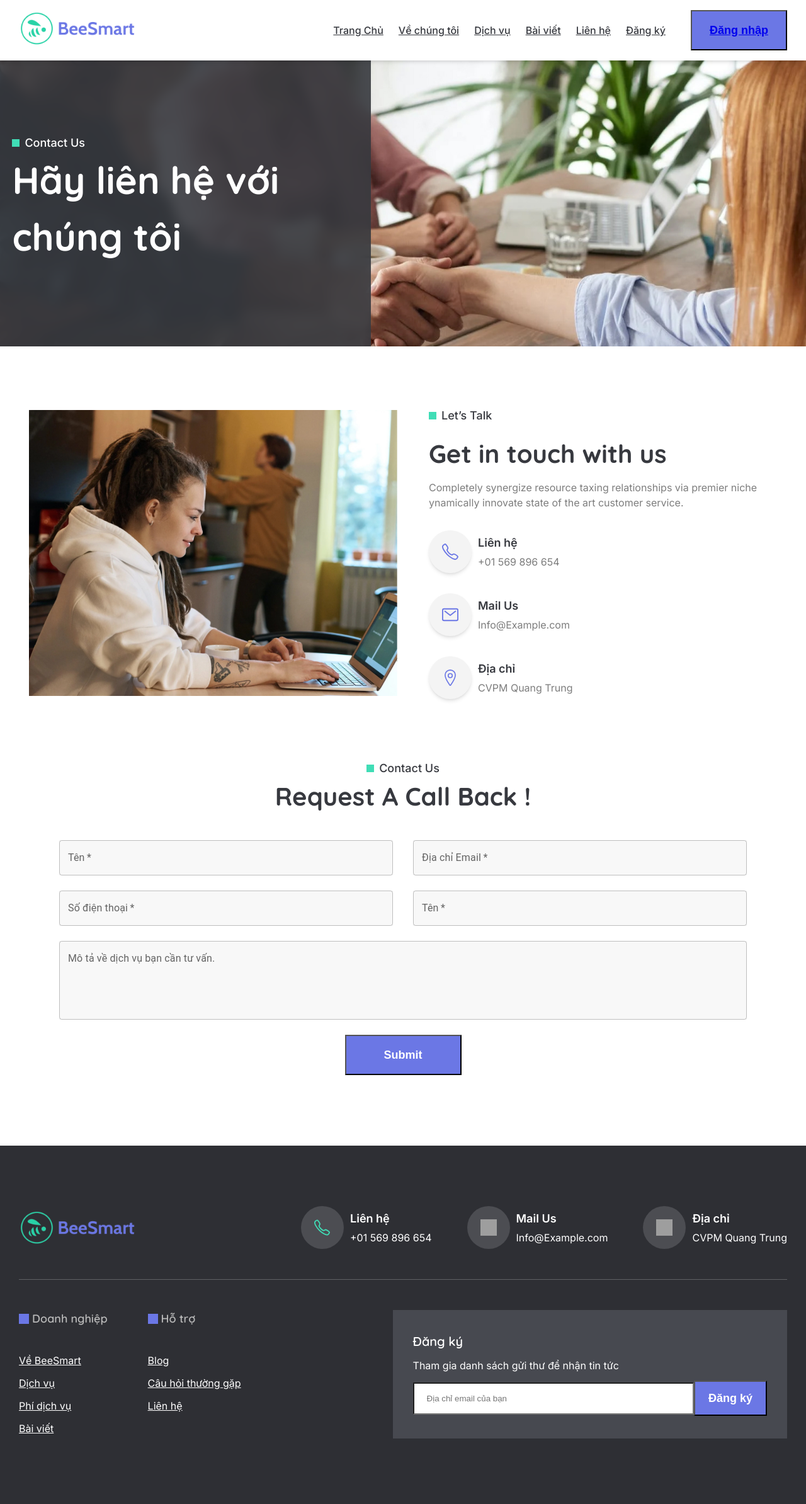
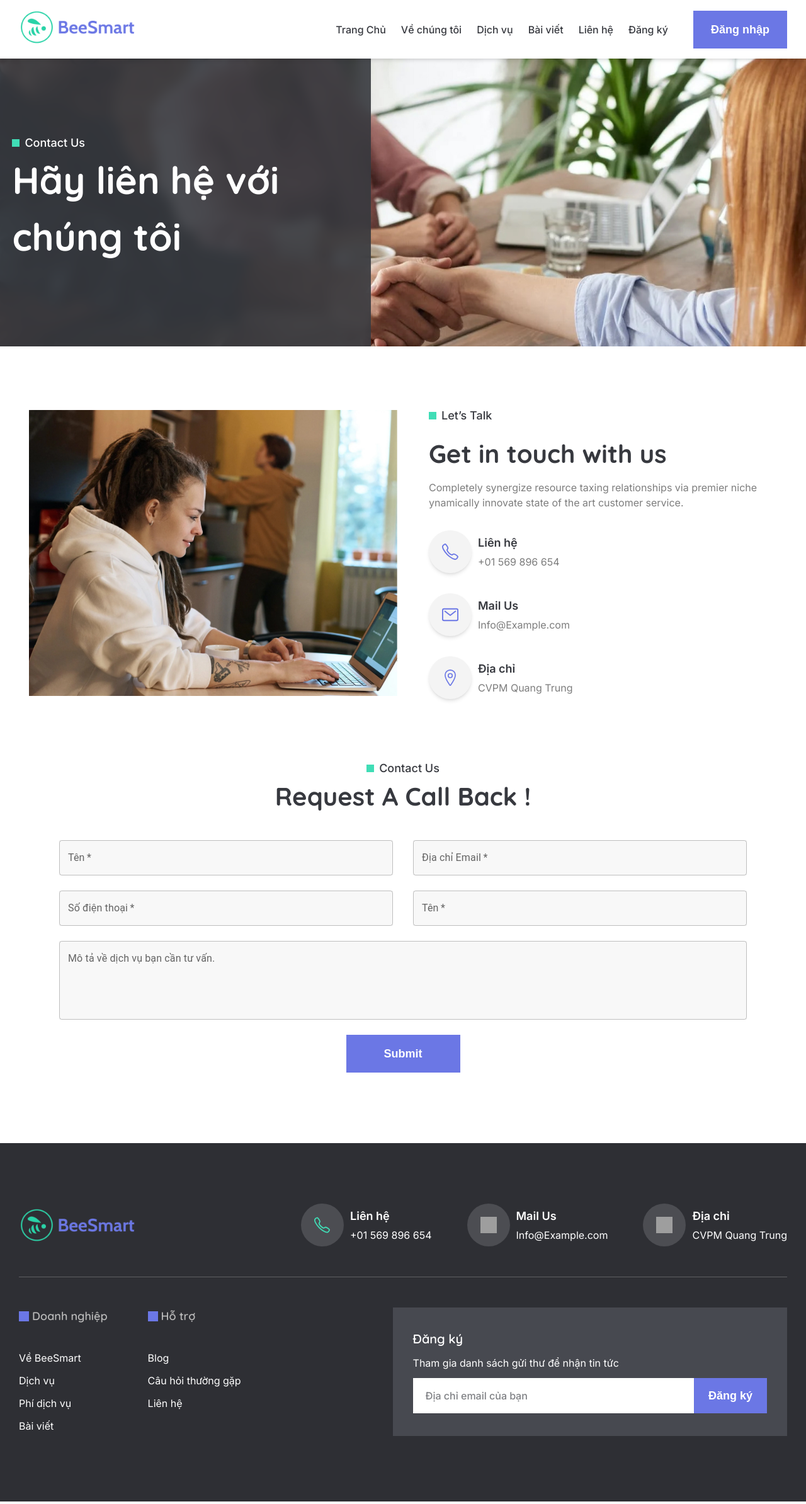
Before and after one commit to khangnguyen2100/next-13-sales-management-project, a Next.js app: page /contact in a window 1280 px wide. Shown: the whole page at 63% size. Built offline with nearby package versions, Linux system fonts and the light colour scheme; grey boxes are pictures that could not be loaded.

Commit message:
fix: enhance style

```diff
--- a/src/app/(auth)/login/page.tsx
+++ b/src/app/(auth)/login/page.tsx
@@ -4,7 +4,6 @@ import Button from '@mui/joy/Button';
 import { formLabelClasses } from '@mui/joy/FormLabel';
 import GlobalStyles from '@mui/joy/GlobalStyles';
 import Typography from '@mui/joy/Typography';
-import { CssVarsProvider } from '@mui/joy/styles';
 
 import LoginForm from '@/components/login/LoginForm';
 import GoogleIcon from '@/components/login/GoogleIcon';
@@ -12,7 +11,7 @@ import Logo from '@/components/common/Logo/Logo';
 
 export default function JoySignInSideTemplate() {
   return (
-    <CssVarsProvider defaultMode='light' disableTransitionOnChange>
+    <>
       <GlobalStyles
         styles={{
           ':root': {
@@ -127,6 +126,6 @@ export default function JoySignInSideTemplate() {
           },
         })}
       />
-    </CssVarsProvider>
+    </>
   );
 }
--- a/src/app/globals.css
+++ b/src/app/globals.css
@@ -61,3 +61,6 @@ span {
   color: inherit;
   font-size: inherit;
 }
+a {
+  text-decoration: none;
+}
--- a/src/components/common/ButtonLink.tsx
+++ b/src/components/common/ButtonLink.tsx
@@ -24,7 +24,7 @@ const ButtonLink = (props: Props) => {
     <button
       type={type}
       className={clsx(
-        'px-7 py-4 text-center  text-lg font-semibold',
+        'border-none px-7 py-4  text-center text-lg font-semibold',
         color === 'primary'
           ? 'bg-primary text-white'
           : color === 'secondary'
@@ -34,7 +34,13 @@ const ButtonLink = (props: Props) => {
       )}
       onClick={onClick}
     >
-      {href ? <Link href={href}>{children}</Link> : <>{children}</>}
+      {href ? (
+        <Link href={href} className='text-inherit'>
+          {children}
+        </Link>
+      ) : (
+        <>{children}</>
+      )}
     </button>
   );
 };
--- a/src/components/common/Footer.tsx
+++ b/src/components/common/Footer.tsx
@@ -7,6 +7,8 @@ import PhoneIcon from 'public/icons/phone.svg';
 import MailIcon from 'public/icons/mail.svg';
 import LocationIcon from 'public/icons/location.svg';
 import { Divider } from '@/components/lib/mui';
+
+import { Input } from '../lib/joy';
 
 import ButtonLink from './ButtonLink';
 
@@ -156,16 +158,21 @@ const Footer = () => {
             <h3 className='mb-3 text-xl font-semibold'>Đăng ký</h3>
             <p className='mb-3'>Tham gia danh sách gửi thư để nhận tin tức</p>
             <form className='flex items-center'>
-              <input
+              <Input
                 type='email'
                 required
                 placeholder='Địa chỉ email của bạn'
-                className='w-full flex-1 bg-white px-5 py-4 font-medium text-typo-1 placeholder-shown:text-typo-3 focus:outline-none'
+                className='w-full flex-1 rounded-none border-none bg-white px-5 py-4 font-medium text-typo-1 outline-none placeholder-shown:text-typo-3 focus:outline-none'
+                sx={{
+                  '&::before': {
+                    display: 'none',
+                  },
+                }}
               />
               <ButtonLink
                 color='primary'
                 type='submit'
-                className='h-[56px] w-[116px] !p-[0] mdd:text-sm'
+                className='h-[56px] w-[116px] rounded-l-none !p-[0] mdd:text-sm'
               >
                 Đăng ký
               </ButtonLink>
--- a/src/components/common/Header.tsx
+++ b/src/components/common/Header.tsx
@@ -54,7 +54,7 @@ const Header = () => {
             })}
           </ul>
           {/* login button */}
-          <ButtonLink href='login' color='primary'>
+          <ButtonLink href='/login' color='primary'>
             Đăng nhập
           </ButtonLink>
         </div>
--- a/src/components/home/AdvantageSection.tsx
+++ b/src/components/home/AdvantageSection.tsx
@@ -46,7 +46,7 @@ const CircularItem = (props: CircularItemProps) => {
 };
 const AdvantageSection = () => {
   return (
-    <div className='flex w-full items-center gap-y-10 bg-section-2 lg:justify-end lgd:flex-col'>
+    <div className='flex w-full items-center gap-y-10 overflow-hidden bg-section-2 lg:justify-end lgd:flex-col'>
       {/* content */}
       <div className='text-white lg:py-10 lg:pl-4 lg:pr-12 xl:pr-[92px] lgd:px-4 lgd:pt-10'>
         {/* header */}
--- a/src/components/lib/joy.tsx
+++ b/src/components/lib/joy.tsx
@@ -1,3 +1,3 @@
 'use client';
 
-export { Button } from '@mui/joy';
+export { Button, Input } from '@mui/joy';
```
